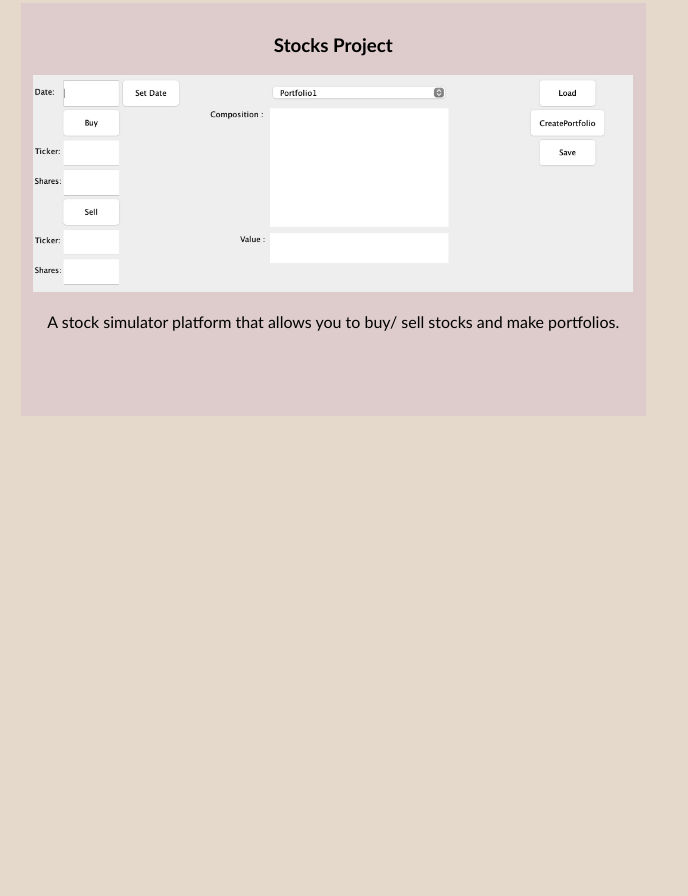
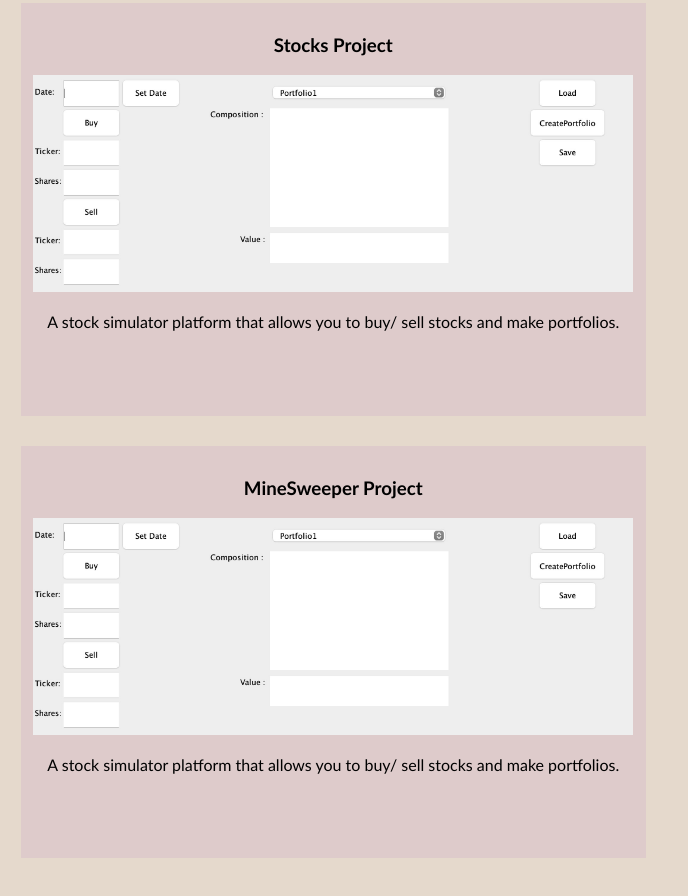
Before and after one commit to KalinaM11/Portfolio-Website-, a plain HTML site: page PersonalWebsite1/projects.html in a window 1280 px wide. Shown: the part 246-1142 px from the top of the page, without its empty margins (0-688 px from the left). Before the commit the page ends 845 px from the top, so only its background shows below. Drawn offline with Linux system fonts and the light colour scheme.

Commit message:
latest commit
testing

```diff
--- a/PersonalWebsite1/projects.html
+++ b/PersonalWebsite1/projects.html
@@ -13,7 +13,7 @@
     <nav class="top-nav"> </nav>
 
     <header>
-        <a href="home.html">HOME</a>
+        <a href="index.html">HOME</a>
         <a href="aboutme.html">ABOUT ME</a>
         <a href="projects.html">PROJECTS</a>
     </header>
@@ -31,6 +31,18 @@
             stocks and make portfolios. </p>
     </div>
 
+    <div class="middle-separator"> </div>
+
+
+    <div class="project2">
+        <h3 class="text-style"> MineSweeper Project</h3>
+        <a href="https://github.com/KalinaM11/OOD-stocks-project" target="_blank">
+            <img id="p1" src="img/stocks project picture.jpg" width="100%" alt="Picture of first project">
+        </a>
+        <p class="text-style"> A stock simulator platform that allows you to buy/ sell
+            stocks and make portfolios. </p>
+    </div>
+
     <footer>
 
     </footer>
--- a/PersonalWebsite1/style.css
+++ b/PersonalWebsite1/style.css
@@ -107,6 +107,22 @@ a:hover {
     padding-right: 1%;
     padding-top: 1%;
 }
+.middle-separator {
+    height: 30px;
+    background-color: #E5D9CC;
+}
+
+.project2 {
+
+    background-color: rgb(215, 189, 203, 0.5);
+    height: 400px;
+    width: 600px;
+    text-align: center;
+    margin-left: 1%;
+    padding-left: 1%;
+    padding-right: 1%;
+    padding-top: 1%;
+}
 
 #p1 hover {
     transform:scale(1.2);
```
Also changed, not shown: PersonalWebsite1/aboutme.html (+2 -2 lines), PersonalWebsite1/index.html (+1 -1 lines), PersonalWebsite1/stocks project picture.png (added), 1 other file.
